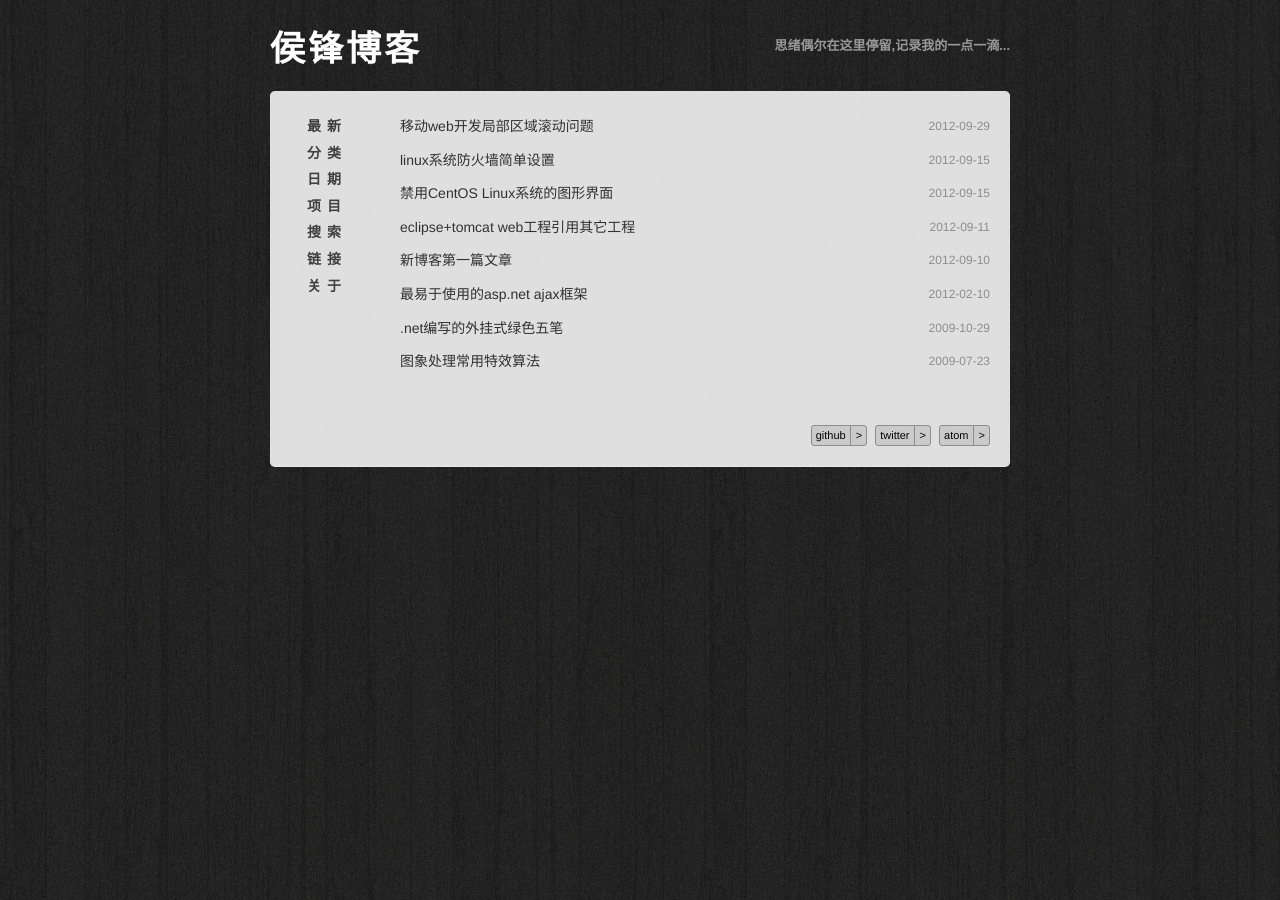
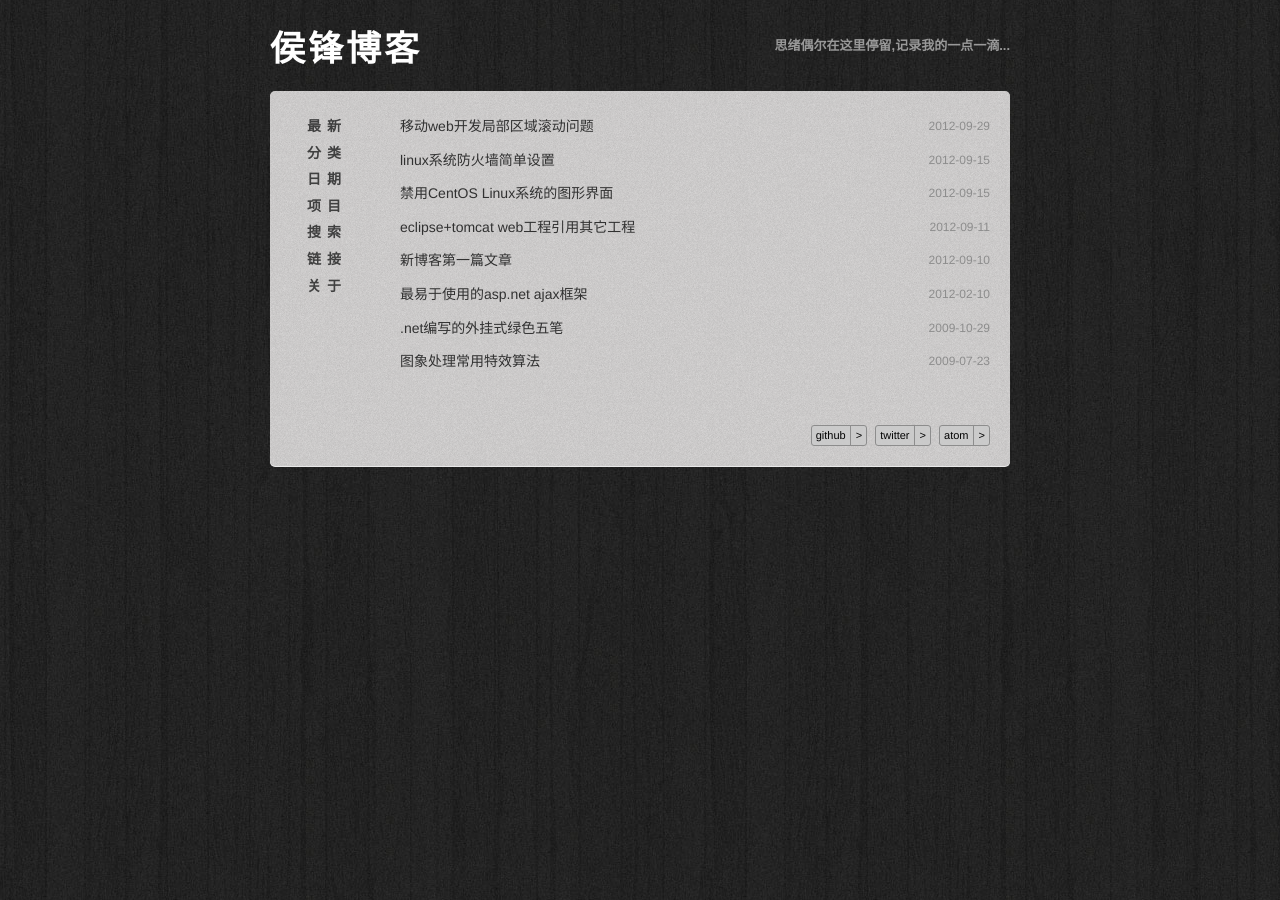
Before and after one commit to Houfeng/houfeng.github.com, a Jekyll site: the page built from index.html, in a window 1280 px wide. Built offline with Jekyll 4.4.1, drawn with Linux system fonts in a browser that asks for light colours; Markdown is read by kramdown in place of the engine named in the settings; comment, search, counter and statistics services are not loaded.

Commit message:
调整背景

```diff
--- a/styles/style.css
+++ b/styles/style.css
@@ -37,7 +37,7 @@ html {
 body {
 	-moz-background-size:100% auto;
 	background-attachment:fixed;
-	background: #666 url(../images/bg.png);
+	background: #000 url(../images/bg.png);
 	background-position:center center;
 	font-family:"Helvetica Neue",Helvetica,微软雅黑,Verdana,Arial,sans-serif;
 }
@@ -73,9 +73,9 @@ div#wrapper {
 	-moz-box-shadow:0 1px 0 #FFFFFF;
 	-webkit-box-shadow:0 1px 0 #FFFFFF;
 	box-shadow:0 1px 0 #FFFFFF;
-	background-color:#f4f4f4;
 	filter:alpha(opacity=90);
 	opacity: 0.9;
+	background:#f4f4f4 url(../images/bg-5.png);
 	color:#111;
 	font-size:14px;
 	line-height:190%;
```
